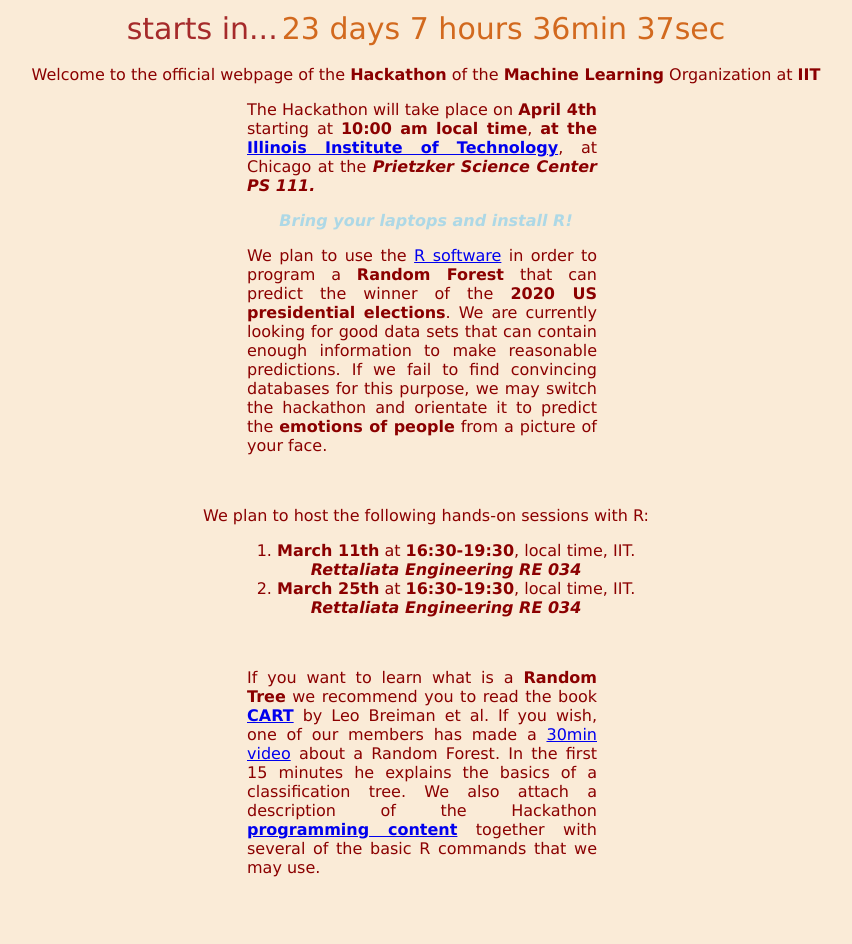
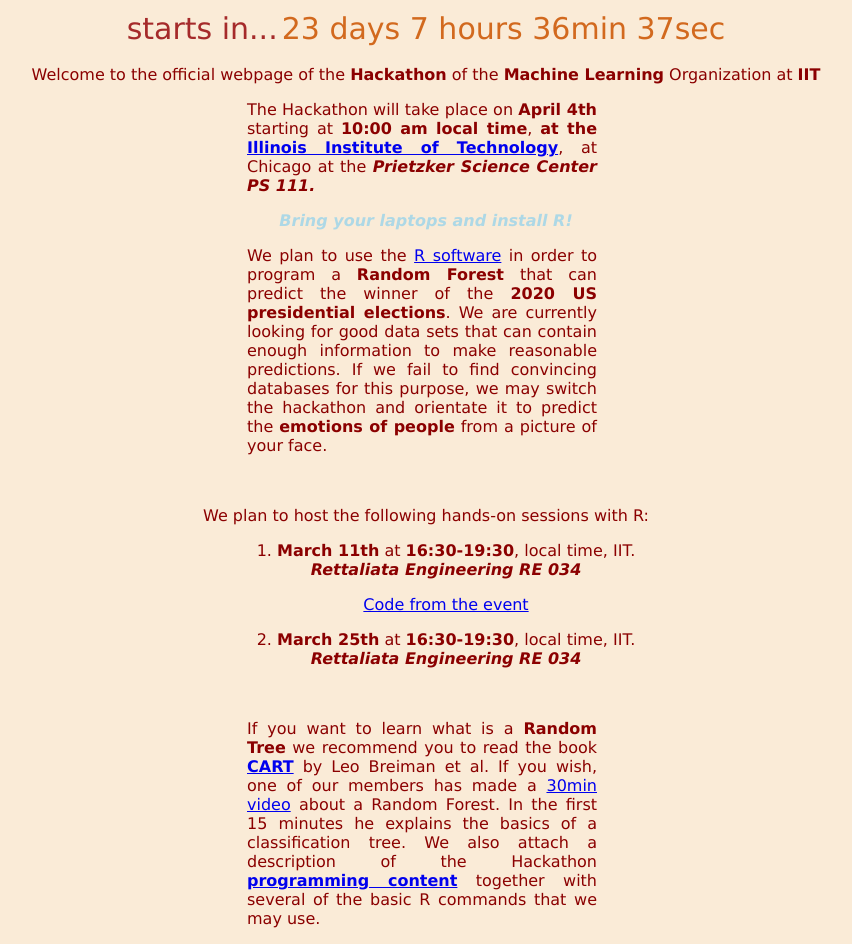
Before and after one commit to mambon5/mlhack, a plain HTML site: page index.html in a window 1280 px wide. Shown: the whole page, without its empty margins (214-1066 px from the left). Before the commit the page ends 893 px from the top, so only its background shows below. Drawn offline with Linux system fonts and the light colour scheme.

Commit message:
Update index.html

```diff
--- a/index.html
+++ b/index.html
@@ -57,6 +57,7 @@ of your face.  </p>
 <p>We plan to host the following hands-on sessions with R:</p>
 <ol class="center" type="1">
   <li> <b>March 11th</b> at <b>16:30-19:30</b>, local time, IIT. <i><b> Rettaliata Engineering RE 034</b> </i>  </li>
+  <p><a href="regress1.R">Code from the event</a> </p>
   <li> <b>March 25th</b> at <b>16:30-19:30</b>, local time, IIT. <i><b> Rettaliata Engineering RE 034</b></i> </li>
 </ol>
 <br>
```
